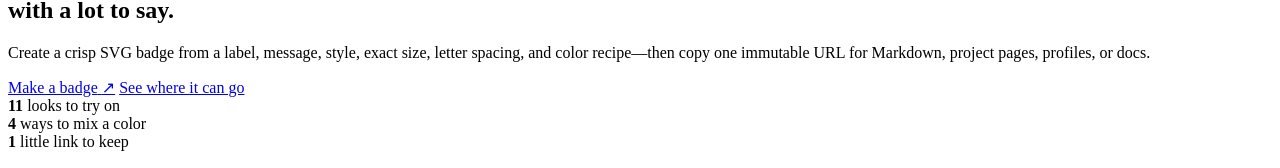
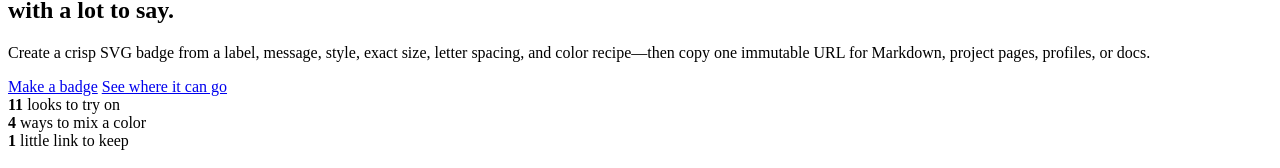
Before and after one commit to gosuda/badge-api.gosuda.org, a SvelteKit app: page / in a window 1280 px wide. Shown: the part 201-369 px from the top of the page. Built offline with nearby package versions, Linux system fonts and the light colour scheme.

Commit message:
Revert "feat: add modern hero button"
This reverts commit 184f2129af712d33b0d43cb5d49f8e7aba9df42e.

```diff
--- a/src/app.css
+++ b/src/app.css
@@ -345,34 +345,6 @@ main.banner-dismissed {
   box-shadow: 0 4px 0 0 var(--btn-edge), 0 7px 14px -5px color-mix(in oklch, var(--color-accent-deep) 55%, transparent);
 }
 
-.btn--modern {
-  min-height: 3.25rem;
-  gap: var(--space-sm);
-  padding-block: 0.5rem;
-  padding-inline: 1.35rem 0.55rem;
-  border: 1px solid color-mix(in oklch, var(--color-paper) 18%, transparent);
-  background:
-    radial-gradient(circle at 18% 0%, color-mix(in oklch, var(--color-focus) 35%, transparent), transparent 46%),
-    linear-gradient(135deg, color-mix(in oklch, var(--color-ink) 92%, var(--color-focus)), var(--color-ink-2));
-  color: var(--color-paper);
-  box-shadow: 0 12px 28px -16px color-mix(in oklch, var(--color-ink) 85%, transparent);
-}
-
-.btn--modern__icon {
-  display: grid;
-  width: 2.25rem;
-  height: 2.25rem;
-  flex: 0 0 auto;
-  place-items: center;
-  border-radius: 50%;
-  background: var(--color-accent);
-  color: var(--color-accent-ink);
-  font-size: 1.15rem;
-  line-height: 1;
-  box-shadow: inset 0 0 0 1px color-mix(in oklch, var(--color-accent-deep) 55%, transparent);
-  transition: transform var(--dur-short) var(--ease-out);
-}
-
 .btn:active {
   transform: translateY(3px);
   transition-duration: 70ms;
@@ -380,10 +352,6 @@ main.banner-dismissed {
 
 .btn--push:active {
   box-shadow: 0 1px 0 0 var(--btn-edge), 0 2px 6px -3px color-mix(in oklch, var(--color-accent-deep) 45%, transparent);
-}
-
-.btn--modern:active {
-  box-shadow: 0 5px 14px -10px color-mix(in oklch, var(--color-ink) 75%, transparent);
 }
 
 .btn:disabled,
@@ -1320,15 +1288,6 @@ main.banner-dismissed {
   .btn--push:hover {
     transform: translateY(-2px);
     box-shadow: 0 6px 0 0 var(--btn-edge), 0 12px 22px -5px color-mix(in oklch, var(--color-accent-deep) 55%, transparent);
-  }
-
-  .btn--modern:hover {
-    transform: translateY(-2px);
-    box-shadow: 0 18px 34px -17px color-mix(in oklch, var(--color-ink) 92%, transparent);
-  }
-
-  .btn--modern:hover .btn--modern__icon {
-    transform: translate(0.12rem, -0.12rem);
   }
 
   .style-option:hover {
--- a/src/routes/+page.svelte
+++ b/src/routes/+page.svelte
@@ -271,10 +271,7 @@
         Create a crisp SVG badge from a label, message, style, exact size, letter spacing, and color recipe—then copy one immutable URL for Markdown, project pages, profiles, or docs.
       </p>
       <div class="hero__actions">
-        <a class="btn btn--modern" href="#designer">
-          <span>Make a badge</span>
-          <span class="btn--modern__icon" aria-hidden="true">↗</span>
-        </a>
+        <a class="btn btn--push" href="#designer">Make a badge</a>
         <a class="text-link" href="#ideas">See where it can go</a>
       </div>
     </div>
```
